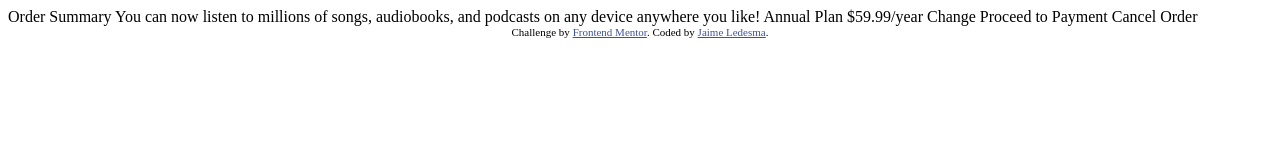
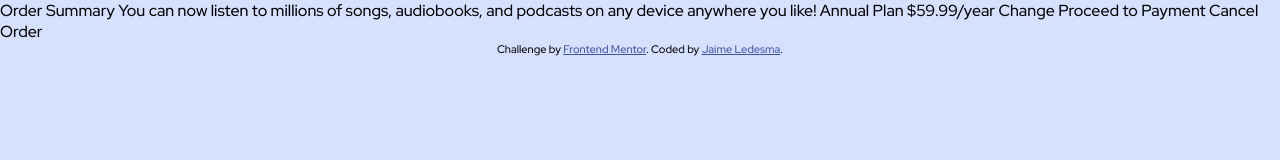
Before and after one commit to jledesma44/Order-summary-component, a website: page index.html in a window 1280 px wide. Drawn offline with Linux system fonts and the light colour scheme.

Commit message:
added reset and color variables to stylesheet and main div to index.html

```diff
--- a/index.html
+++ b/index.html
@@ -3,7 +3,9 @@
 <head>
   <meta charset="UTF-8">
   <meta name="viewport" content="width=device-width, initial-scale=1.0"> <!-- displays site properly based on user's device -->
-
+  <link rel="preconnect" href="https://fonts.googleapis.com">
+  <link rel="preconnect" href="https://fonts.gstatic.com" crossorigin>
+  <link href="https://fonts.googleapis.com/css2?family=Red+Hat+Display:wght@500;700;900&display=swap" rel="stylesheet">
   <link rel="icon" type="image/png" sizes="32x32" href="./images/favicon-32x32.png">
   <link rel="stylesheet" href="styles/style.css">
 
@@ -24,9 +26,12 @@
   Proceed to Payment
   Cancel Order
 
-  <div class="attribution">
-    Challenge by <a href="https://www.frontendmentor.io?ref=challenge" target="_blank">Frontend Mentor</a>.
-    Coded by <a href="#">Jaime Ledesma</a>.
-  </div>
+
+  <footer>
+    <div class="attribution">
+      Challenge by <a href="https://www.frontendmentor.io?ref=challenge" target="_blank">Frontend Mentor</a>.
+      Coded by <a href="#">Jaime Ledesma</a>.
+    </div>
+  </footer>
 </body>
 </html>
--- a/styles/style.css
+++ b/styles/style.css
@@ -5,3 +5,30 @@
 .attribution a {
   color: hsl(228, 45%, 44%);
 }
+:root {
+  //   Primary colors
+  --Pale-blue: hsl(225, 100%, 94%);
+  --Bright-blue: hsl(245, 75%, 52%);
+
+  //   Neutral colors
+  --Very-pale-blue: hsl(225, 100%, 98%);
+  --Desaturated-blue: hsl(224, 23%, 55%);
+  --Dark-blue: hsl(223, 47%, 23%);
+}
+
+*,
+*::after,
+*::before {
+  box-sizing: border-box;
+  padding: 0;
+  margin: 0;
+}
+
+body {
+  background: #e0e8ff;
+  font-family: 'Red Hat Display', sans-serif;
+  font-size: 1rem;
+  background-image: url(/images/pattern-background-desktop.svg);
+  background-repeat: no-repeat;
+  background-size: 100%;
+}
```
